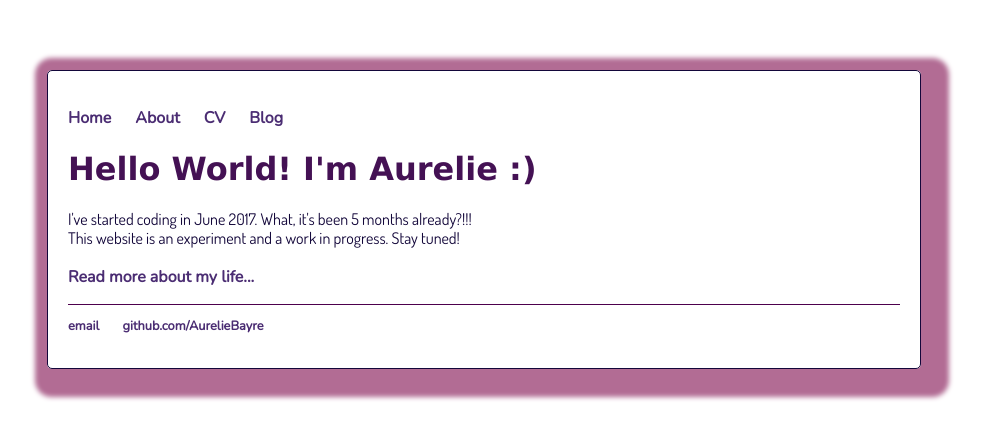
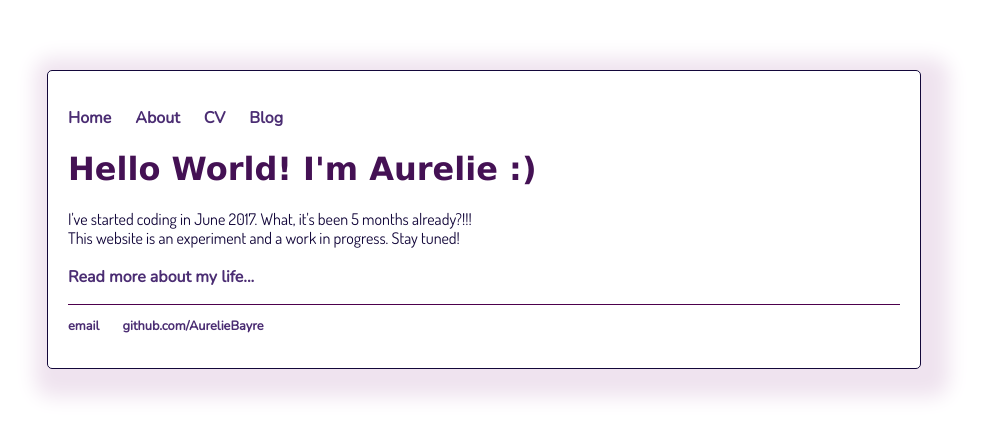
Before and after one commit to AurelieBayre/aurelieBayre.github.io, a Jekyll site: the page built from index.html, in a window 1280 px wide. Shown: the top 439 px of the page, without its empty margins (156-1139 px from the left). Built offline with Jekyll 4.4.1, drawn with Linux system fonts in a browser that asks for light colours.

Commit message:
Update main.css

```diff
--- a/css/main.css
+++ b/css/main.css
@@ -3,7 +3,7 @@ body {
     border-width: 1px;
     border-color: #13073A;
     border-radius: 5px;
-    box-shadow: 8px 8px 5px 20px #B26C94;
+    box-shadow: 8px 8px 20px 20px #efe3ef;
     margin: 70px auto;
     padding: 20px;
     width: 65%;
```
